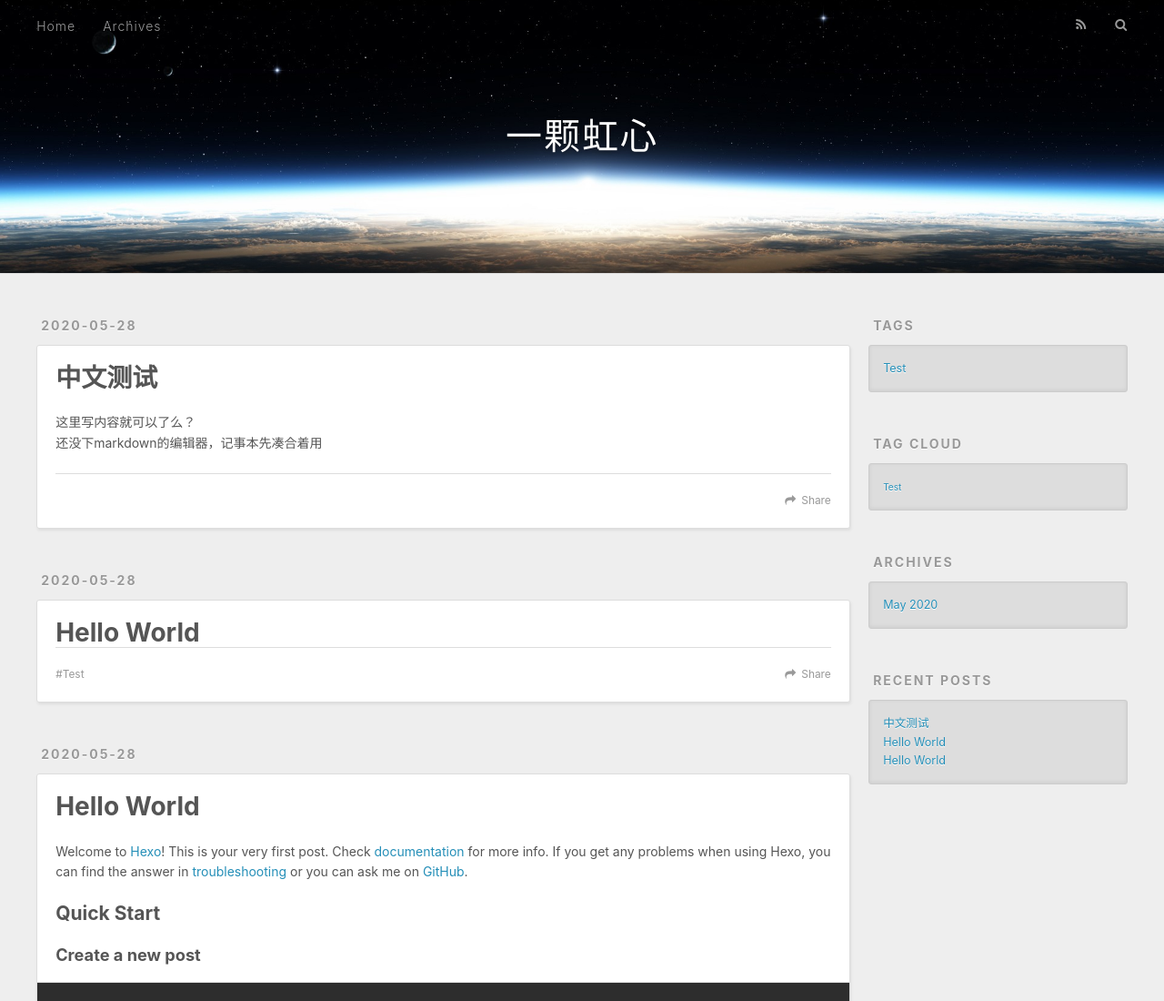
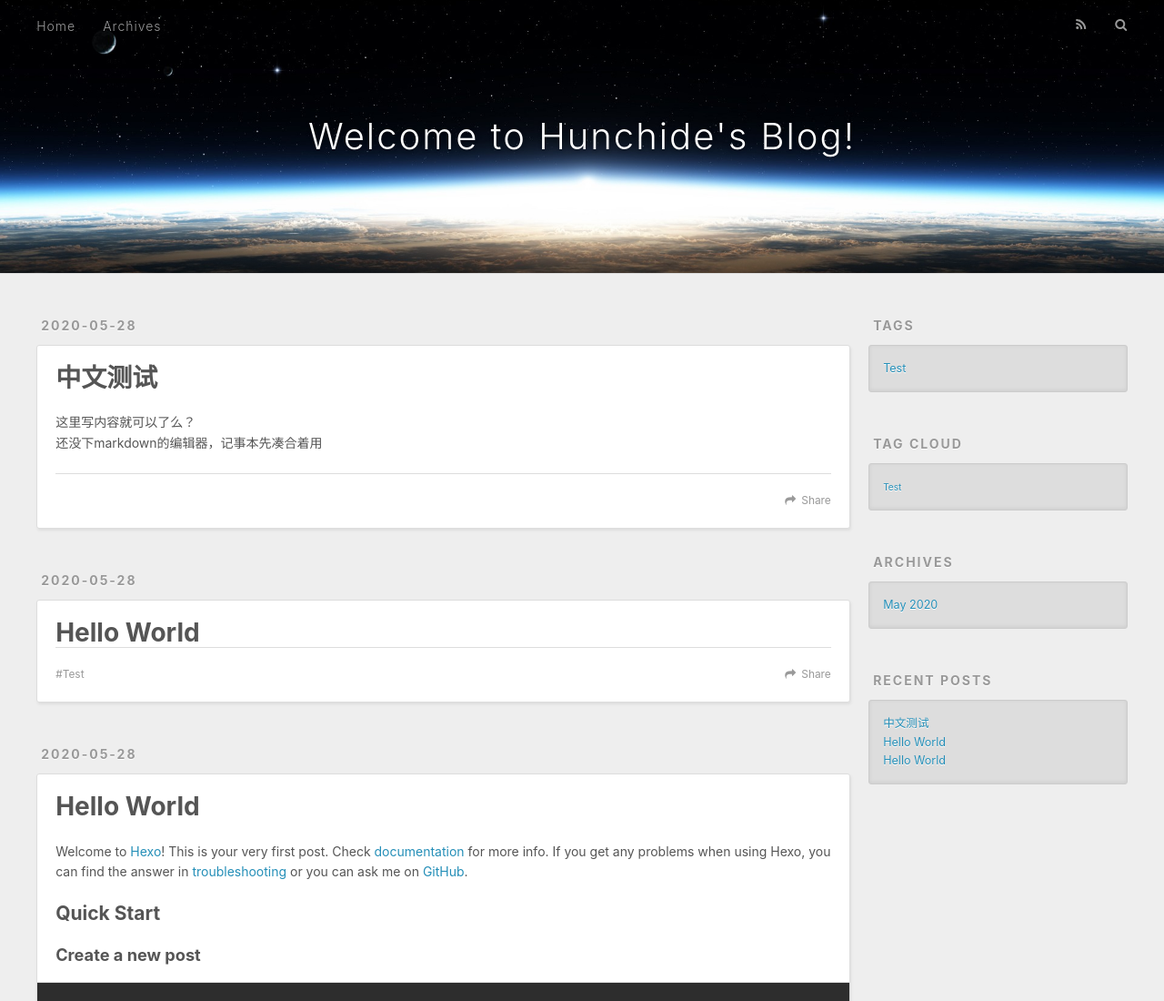
Before and after one commit to Hunchide/Hunchide.github.io, a plain HTML site: page index.html in a window 1280 px wide. Shown: the top 1100 px of the page at 91% size. Drawn offline with nearby package versions, Linux system fonts and the light colour scheme.

Commit message:
Site updated: 2020-05-28 03:37:45

```diff
--- a/index.html
+++ b/index.html
@@ -5,7 +5,7 @@
 
 
 
-  <title>一颗虹心</title>
+  <title>Hunchide</title>
   <meta name="viewport" content="width=device-width, initial-scale=1, maximum-scale=1">
   <meta property="og:type" content="website">
 <meta property="og:title" content="Hexo">
@@ -36,7 +36,7 @@
   <div id="header-outer" class="outer">
     <div id="header-title" class="inner">
       <h1 id="logo-wrap">
-        <a href="/" id="logo">一颗虹心</a>
+        <a href="/" id="logo">Welcome to Hunchide's Blog!</a>
       </h1>
 
     </div>
```
